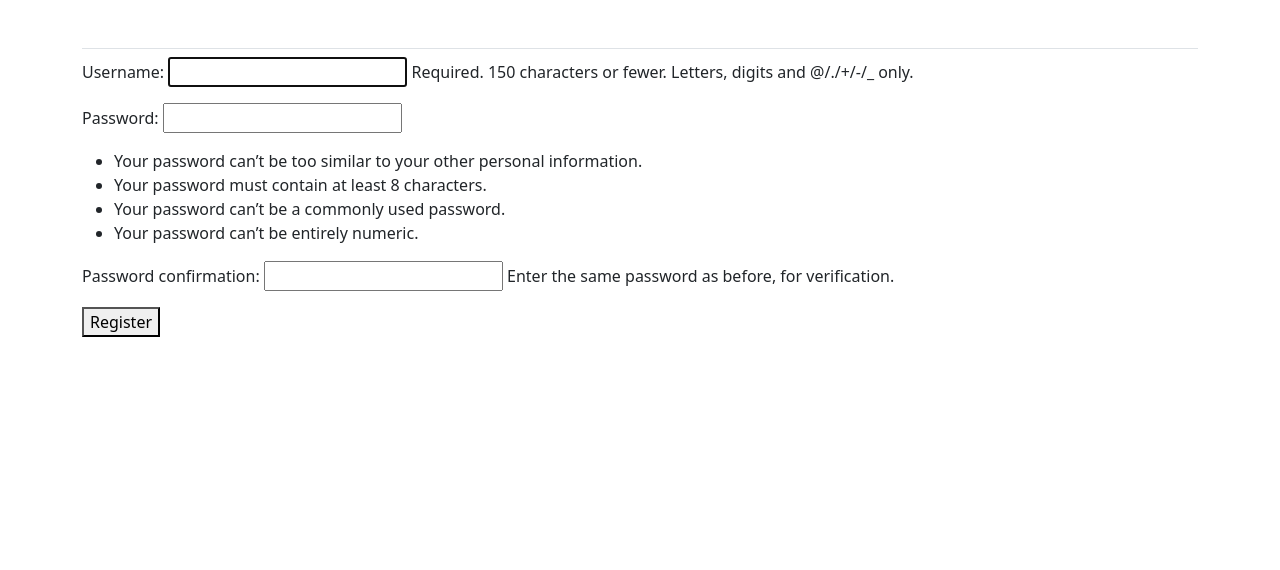
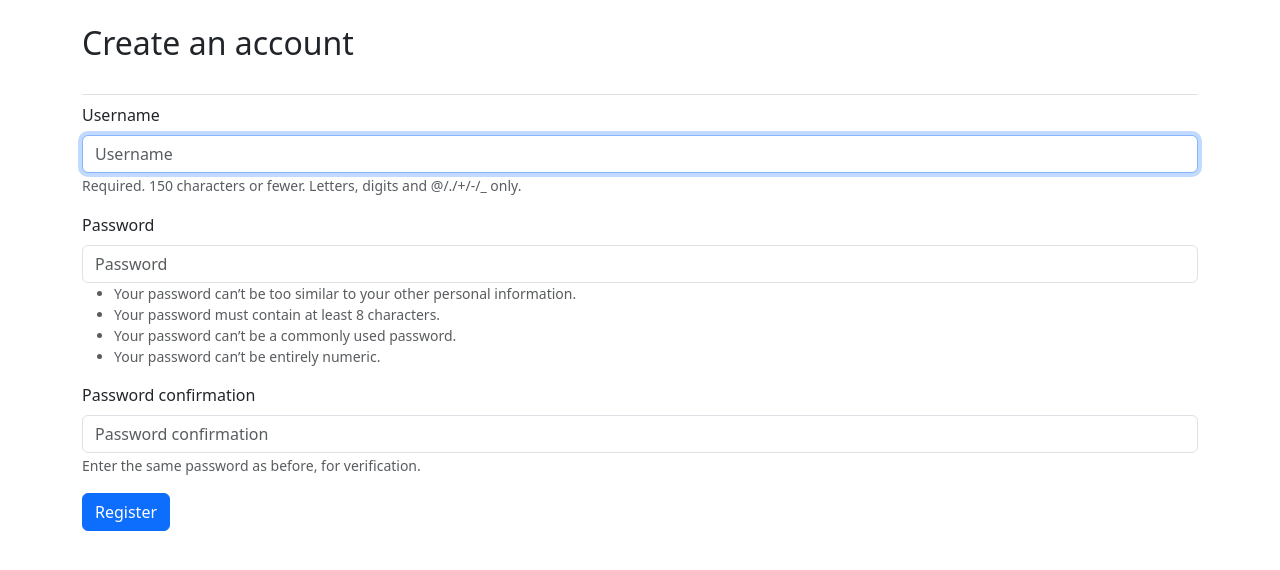
Before and after one commit to becathey/learning-log-django, a Django app: page /users/register/ in a window 1280 px wide. Shown: the part 58-628 px from the top of the page. Run offline with Django 4.2, Linux system fonts and the light colour scheme; some libraries are stand-ins or nearby versions.

Commit message:
Apply styling to register template

```diff
--- a/users/templates/registration/register.html
+++ b/users/templates/registration/register.html
@@ -1,10 +1,17 @@
 {% extends 'learning_logs/base.html' %}
+{% load bootstrap5 %}
+
+{% block page_header %}
+    <h2>Create an account</h2>
+{% endblock page_header %}
 
 {% block content %}
-    <form method="post" action="{% url 'users:register' %}">
+    <form method="post" action="{% url 'users:register' %}" class="form">
         {% csrf_token %}
-        {{form.as_p}}
-        <button name="submit">Register</button>
+        {% bootstrap_form form %}
+        {% buttons %}
+            <button name="submit" class="btn btn-primary">Register</button>
+        {% endbuttons %}
         <input type="hidden" name="next" value="{% url 'learning_logs:index' %}" />
     </form>
 {% endblock content %}
```
